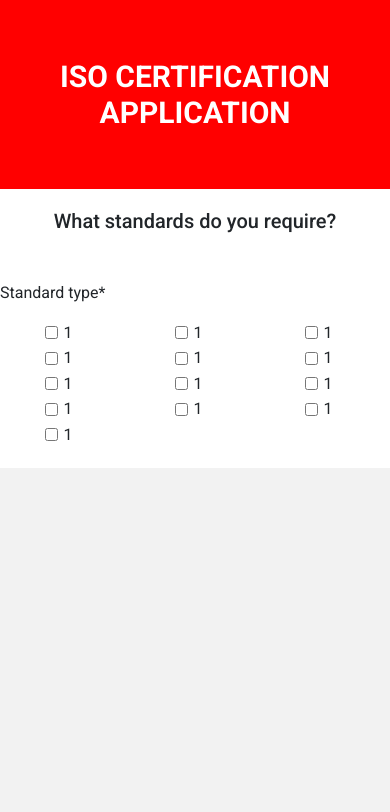
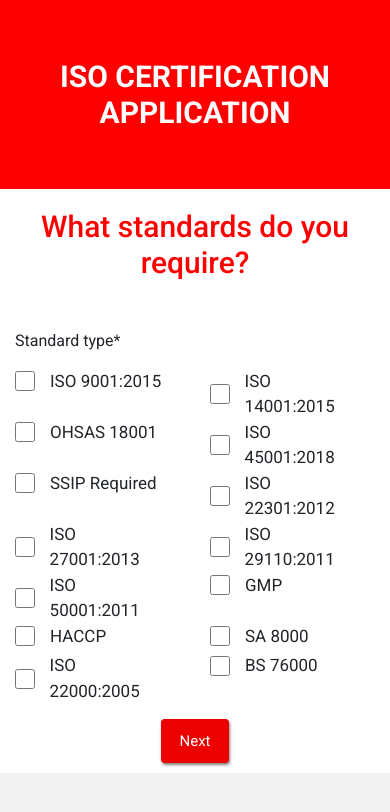
Before and after one commit to muhammadawaisshaikh/Citrix-Web, a PHP site: page /applictionform.html in a window 390 px wide. Shown: the top 812 px of the page. Run offline with PHP 8.4, Linux system fonts and the light colour scheme; some libraries are stand-ins or nearby versions.

Commit message:
applicationform section done with responsive

```diff
--- a/applictionform.html
+++ b/applictionform.html
@@ -40,102 +40,115 @@
                     <div class="col-lg-12">
                         <h5>What standards do you require?</h5>
                     </div>
-                </div>
 
-                <div class="row">
-                    <p class="mt-5">Standard type*</p>
+                    <div class="col-12">
+                        <p class="mt-5">Standard type*</p>
+                    </div>
                 </div>
 
                 <div class="row mt-3">
-                    <div class="col-4">
+                    <div class="col-lg-4 col-6">
                         <div class="form-check form-check-inline">
                             <input class="form-check-input" type="checkbox" id="inlineCheckbox1" value="option1">
-                            <label class="form-check-label" for="inlineCheckbox1">1</label>
+                            <label class="form-check-label" for="inlineCheckbox1">ISO 9001:2015</label>
                         </div>
                     </div>
 
-                    <div class="col-4">
+                    <div class="col-lg-4 col-6">
                         <div class="form-check form-check-inline">
                             <input class="form-check-input" type="checkbox" id="inlineCheckbox1" value="option1">
-                            <label class="form-check-label" for="inlineCheckbox1">1</label>
+                            <label class="form-check-label" for="inlineCheckbox1">ISO 14001:2015</label>
                         </div>
                     </div>
 
-                    <div class="col-4">
+                    <div class="col-lg-4 col-6">
                         <div class="form-check form-check-inline">
                             <input class="form-check-input" type="checkbox" id="inlineCheckbox1" value="option1">
-                            <label class="form-check-label" for="inlineCheckbox1">1</label>
+                            <label class="form-check-label" for="inlineCheckbox1">OHSAS 18001</label>
                         </div>
                     </div>
 
-                    <div class="col-4">
+                    <div class="col-lg-4 col-6">
                         <div class="form-check form-check-inline">
                             <input class="form-check-input" type="checkbox" id="inlineCheckbox1" value="option1">
-                            <label class="form-check-label" for="inlineCheckbox1">1</label>
+                            <label class="form-check-label" for="inlineCheckbox1">ISO 45001:2018</label>
                         </div>
                     </div>
 
-                    <div class="col-4">
+                    <div class="col-lg-4 col-6">
                         <div class="form-check form-check-inline">
                             <input class="form-check-input" type="checkbox" id="inlineCheckbox1" value="option1">
-                            <label class="form-check-label" for="inlineCheckbox1">1</label>
+                            <label class="form-check-label" for="inlineCheckbox1">SSIP Required</label>
                         </div>
                     </div>
 
-                    <div class="col-4">
+                    <div class="col-lg-4 col-6">
                         <div class="form-check form-check-inline">
                             <input class="form-check-input" type="checkbox" id="inlineCheckbox1" value="option1">
-                            <label class="form-check-label" for="inlineCheckbox1">1</label>
+                            <label class="form-check-label" for="inlineCheckbox1">ISO 22301:2012</label>
                         </div>
                     </div>
 
-                    <div class="col-4">
+                    <div class="col-lg-4 col-6">
                         <div class="form-check form-check-inline">
                             <input class="form-check-input" type="checkbox" id="inlineCheckbox1" value="option1">
-                            <label class="form-check-label" for="inlineCheckbox1">1</label>
+                            <label class="form-check-label" for="inlineCheckbox1">ISO 27001:2013</label>
                         </div>
                     </div>
 
-                    <div class="col-4">
+                    <div class="col-lg-4 col-6">
                         <div class="form-check form-check-inline">
                             <input class="form-check-input" type="checkbox" id="inlineCheckbox1" value="option1">
-                            <label class="form-check-label" for="inlineCheckbox1">1</label>
+                            <label class="form-check-label" for="inlineCheckbox1">ISO 29110:2011</label>
                         </div>
                     </div>
 
-                    <div class="col-4">
+                    <div class="col-lg-4 col-6">
                         <div class="form-check form-check-inline">
                             <input class="form-check-input" type="checkbox" id="inlineCheckbox1" value="option1">
-                            <label class="form-check-label" for="inlineCheckbox1">1</label>
+                            <label class="form-check-label" for="inlineCheckbox1">ISO 50001:2011</label>
                         </div>
                     </div>
 
-                    <div class="col-4">
+                    <div class="col-lg-4 col-6">
                         <div class="form-check form-check-inline">
                             <input class="form-check-input" type="checkbox" id="inlineCheckbox1" value="option1">
-                            <label class="form-check-label" for="inlineCheckbox1">1</label>
+                            <label class="form-check-label" for="inlineCheckbox1">GMP</label>
                         </div>
                     </div>
 
-                    <div class="col-4">
+                    <div class="col-lg-4 col-6">
                         <div class="form-check form-check-inline">
                             <input class="form-check-input" type="checkbox" id="inlineCheckbox1" value="option1">
-                            <label class="form-check-label" for="inlineCheckbox1">1</label>
+                            <label class="form-check-label" for="inlineCheckbox1">HACCP</label>
                         </div>
                     </div>
 
-                    <div class="col-4">
+                    <div class="col-lg-4 col-6">
                         <div class="form-check form-check-inline">
                             <input class="form-check-input" type="checkbox" id="inlineCheckbox1" value="option1">
-                            <label class="form-check-label" for="inlineCheckbox1">1</label>
+                            <label class="form-check-label" for="inlineCheckbox1">SA 8000</label>
                         </div>
                     </div>
 
-                    <div class="col-4">
+                    <div class="col-lg-4 col-6">
                         <div class="form-check form-check-inline">
                             <input class="form-check-input" type="checkbox" id="inlineCheckbox1" value="option1">
-                            <label class="form-check-label" for="inlineCheckbox1">1</label>
+                            <label class="form-check-label" for="inlineCheckbox1">ISO 22000:2005</label>
                         </div>
+                    </div>
+
+                    <div class="col-lg-4 col-6">
+                        <div class="form-check form-check-inline">
+                            <input class="form-check-input" type="checkbox" id="inlineCheckbox1" value="option1">
+                            <label class="form-check-label" for="inlineCheckbox1">BS 76000</label>
+                        </div>
+                    </div>
+
+                    <div class="col-12">
+                       <div class="press6">
+                            <a class="red-btn" href="#">Next</a>
+                       </div>
                     </div>
 
                 </div>
--- a/css/style.css
+++ b/css/style.css
@@ -823,25 +823,37 @@ a{
 .require
 {
     padding: 5% 0;
-    text-align: center;
     background-color: white;
 }
 
 .require h5
 {
-
+    text-align: center;
+    font-size: 30px;
+    color: red;
 }
 
 .require p
 {
-
+    font-size: 16px;
 }
 
-.require form-check
+.form-check-label
 {
-
+    font-size: 17px;
+    padding-left: 10px;
 }
 
+input.form-check-input {
+    width: 20px;
+    height: 20px;
+}
+
+.require .press6
+{
+    text-align: center;
+    margin-top: 7%;
+}
 
 
 
```
